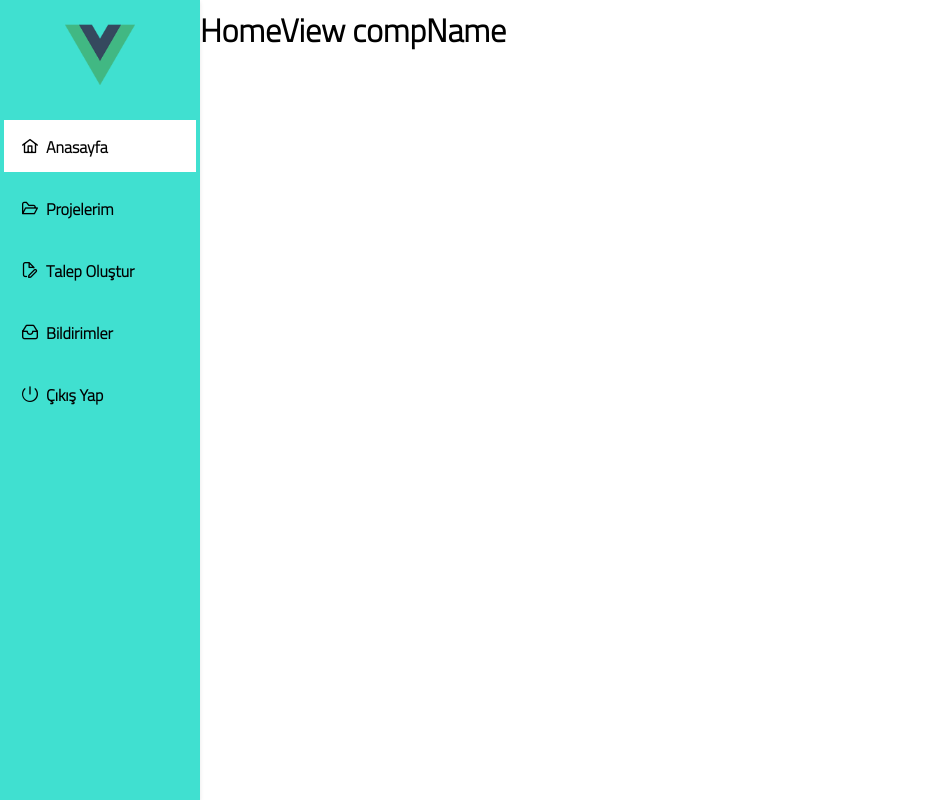
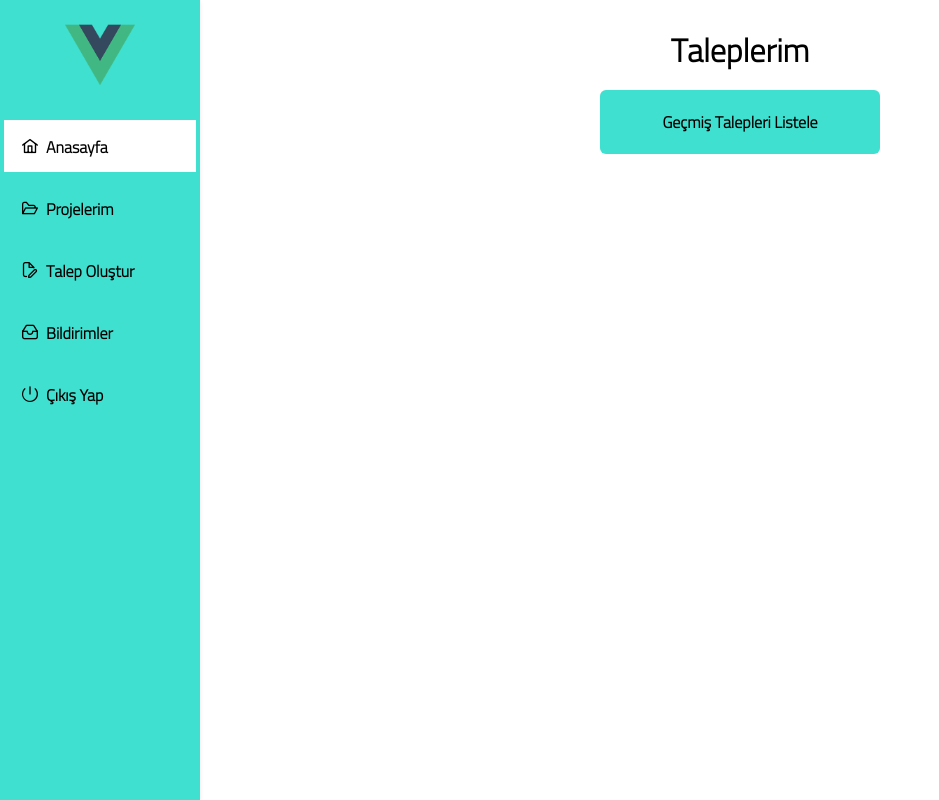
Before and after one commit to furkanmturgut/crm-project, a Vue app: page /request in a window 1280 px wide. Before the commit this address led to /home. Shown: the whole page, without its empty margins (0-939 px from the left). Built offline with nearby package versions, Linux system fonts and the light colour scheme; no server answers; sample sign-in values are in the browser's storage.

Commit message:
add header menu comp.

```diff
--- /dev/null
+++ b/src/components/HeaderComponent.vue
@@ -0,0 +1,54 @@
+<template>
+    <h1 style="margin-top: 20px;">{{ mainTitle }}</h1>
+    <div class="btn-history-request">
+        <span class="btn-name" @click="btnClick">{{ btnTitle }}</span>
+    </div>
+
+</template>
+
+<script>
+export default {
+    name:"HeaderComponent",
+    props: {
+        mainTitle: {
+            type: String,
+            required: true,
+            default: ""
+        },
+        btnTitle: {
+            type: String,
+            required: true
+        }
+    },
+    emits:["btnClick"],
+    setup(props, {emit}){
+        const btnClick = () => {
+            emit("btnClick")
+        }
+
+        return {btnClick}
+    }
+
+}
+</script>
+
+<style scoped>
+.btn-history-request {
+    width: 26%;
+    height: 64px;
+    background-color: turquoise;
+    margin: 10px 20px;
+    border-radius: 6px;
+    cursor: pointer;
+}
+
+.btn-name {
+    height: 100%;
+    width: 100%;
+    display: flex;
+    align-items: center;
+    justify-content: center;
+    font-weight: bold;
+    text-align: center;
+}
+</style>
--- a/src/components/MenuComponent.vue
+++ b/src/components/MenuComponent.vue
@@ -80,10 +80,8 @@ export default {
                 }
 
                 // User's
-                if (index === 9) {
-                    console.log("Projelerim")
-                } else if (index == 10) {
-                    console.log("Talep")
+                if (index == 10) {
+                    router.push({name:"CreateRequestView"})
                 } else if (index == 11) {
                     console.log("Bildirim")
                 }
--- a/src/router/router.js
+++ b/src/router/router.js
@@ -38,6 +38,13 @@ const routes = [
     props: true,
     meta: { requiresAuth: true },
   },
+  {
+    path:"/request",
+    name:"CreateRequestView",
+    component: () => import("@/views/CreateRequest.vue"),
+    props: true,
+    meta: {requiresAuth: true }
+  }
 ];
 
 const router = createRouter({
--- /dev/null
+++ b/src/views/CreateRequest.vue
@@ -0,0 +1,33 @@
+<template>
+    <div class="request-area">
+        <header-component :mainTitle="'Taleplerim'" :btnTitle="'Geçmiş Talepleri Listele'"
+            @btnClick="historyRequest"></header-component>
+    </div>
+</template>
+
+<script>
+import HeaderComponent from "@/components/HeaderComponent.vue"
+export default {
+    name: "CreateRequest",
+    components: {
+        HeaderComponent
+    },
+    setup() {
+        const historyRequest = () => {
+
+        }
+
+        return { historyRequest }
+    }
+}
+
+</script>
+
+<style scoped>
+.request-area {
+    display: flex;
+    justify-content: center;
+    align-items: center;
+    flex-direction: column;
+}
+</style>
--- a/src/views/customers/CustomerView.vue
+++ b/src/views/customers/CustomerView.vue
@@ -1,16 +1,7 @@
 <template>
   <div class="customer-panel">
-    <h1 style="margin-top:20px">Müşteri Ekranı</h1>
-    <div class="customer-btn-area">
-      <div class="add-customer" @click="addCustomer">
-
-        <TDynamicDialog></TDynamicDialog>
-        <span class="btn-name"> Müşteri Ekle</span>
-      </div>
-      <div class="add-customer">
-        <span class="btn-name"> Müşteri Talepleri</span>
-      </div>
-    </div>
+    <header-component :mainTitle="'Müşteriler'" :btnTitle="'Müşteri Ekle'" @btnClick="addCustomer"></header-component>
+    <TDynamicDialog></TDynamicDialog>
 
     <span style="font-weight: bold; margin:20px 0;  font-size: 22px;">Tüm Müşteriler</span>
     <div v-if="customerList.length != 0" class="customer-btn-area">
@@ -34,9 +25,10 @@ import { useDialog } from 'primevue/usedialog';
 import { defineAsyncComponent, onMounted, ref } from 'vue';
 import { getFirestore, query, collection, getDocs } from 'firebase/firestore';
 import { app } from '@/firebase/config';
-
+import HeaderComponent from '@/components/HeaderComponent.vue';
 export default {
   name: "CustomerView",
+  components:{HeaderComponent},
   setup() {
     const AddCustomerPopup = defineAsyncComponent(() => import('@/views/customers/AddCustomerPopup.vue'));
     const dialog = useDialog();
--- a/src/views/offers/OffersView.vue
+++ b/src/views/offers/OffersView.vue
@@ -1,11 +1,8 @@
 <template>
     <div class="offer-area">
-        <h1 style="margin-top:20px;">Teklifler</h1>
+        <header-component :mainTitle="'Teklifler'" :btnTitle="'Teklif Gönder'" @btnClick="newOffer"></header-component>
+        <TDynamicDialog></TDynamicDialog>
 
-        <div class="btn-add-offer">
-            <TDynamicDialog></TDynamicDialog>
-            <span class="btn-name" @click="newOffer">Teklif Gönder</span>
-        </div>
         <span style="font-weight: bold; font-size: 22px; margin:20px 0;">Gönderilmiş Mailler</span>
         <TAccordion style="width: 60%; margin: 8px 0;" v-for="mail in mailList" :key="mail.mailDate">
             <TAccordionTab>
@@ -35,8 +32,10 @@ import { useDialog } from 'primevue/usedialog';
 import { defineAsyncComponent, onMounted, ref } from 'vue';
 import { getFirestore, query, collection, getDocs,orderBy } from "firebase/firestore";
 import { app } from '@/firebase/config.js';
+import HeaderComponent from '@/components/HeaderComponent.vue';
 export default {
     name: "OffersView",
+    components:{HeaderComponent},
     setup() {
         const dialog = useDialog();
         const mailList = ref([]);
--- a/src/views/project/ProjectView.vue
+++ b/src/views/project/ProjectView.vue
@@ -1,19 +1,13 @@
 <template>
   <div class="project-list">
-    <h1 style="margin-top:20px">Projeler & Ürünler</h1>
-    <div  class="customer-btn-area">
-      <div v-if="!isUser" class="add-customer" @click="addProject">
-        <span class="btn-name">Proje Ekle</span>
-      </div>
+      <header-component :mainTitle="'Projeler & Ürünler'" :btnTitle="'Proje Ekle'" @btnClick="addProject"></header-component>
       <TDynamicDialog></TDynamicDialog>
-
       <span style="font-weight: bold; margin:20px 0;  font-size: 22px;">Tüm Projeler</span>
       <div class="customer-btn-area" v-if="projectList.length !==0">
         <project-component :projectList="projectList" :isUser="isUser" :compName="compName"></project-component>
       </div>
 
     </div>
-  </div>
 </template>
 
 <script>
@@ -21,12 +15,13 @@ import { defineAsyncComponent, onMounted, ref } from 'vue';
 import { useDialog } from 'primevue/usedialog';
 import { getFirestore, query, collection, getDocs } from 'firebase/firestore';
 import ProjectComponent from '@/components/ProjectComponent.vue';
+import HeaderComponent from '@/components/HeaderComponent.vue';
 import { app } from '@/firebase/config';
 import { getAuth } from 'firebase/auth';
 
 export default {
   name: 'ProjectView',
-  components: { ProjectComponent },
+  components: { ProjectComponent,HeaderComponent },
   setup() {
     const dialog = useDialog();
     const projectList = ref([]);
```
Also changed, not shown: 1 other file (tests, documents, lock files or other folders).
